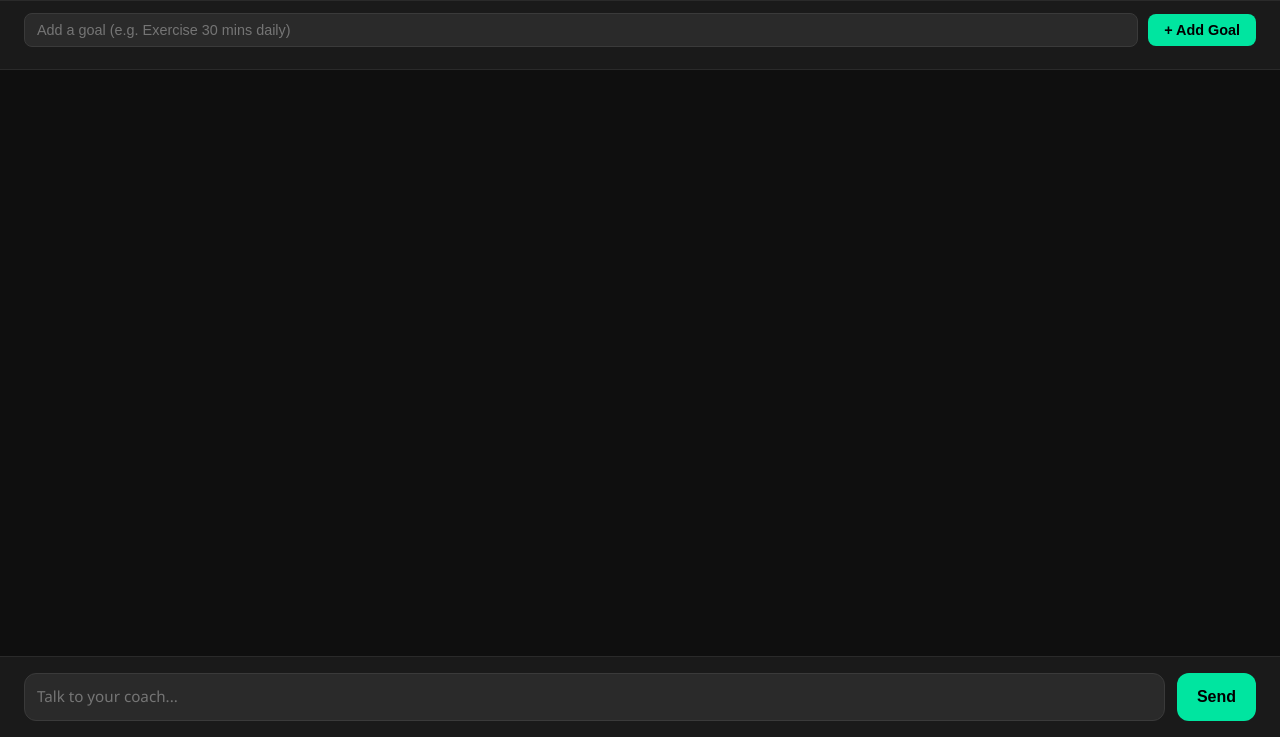
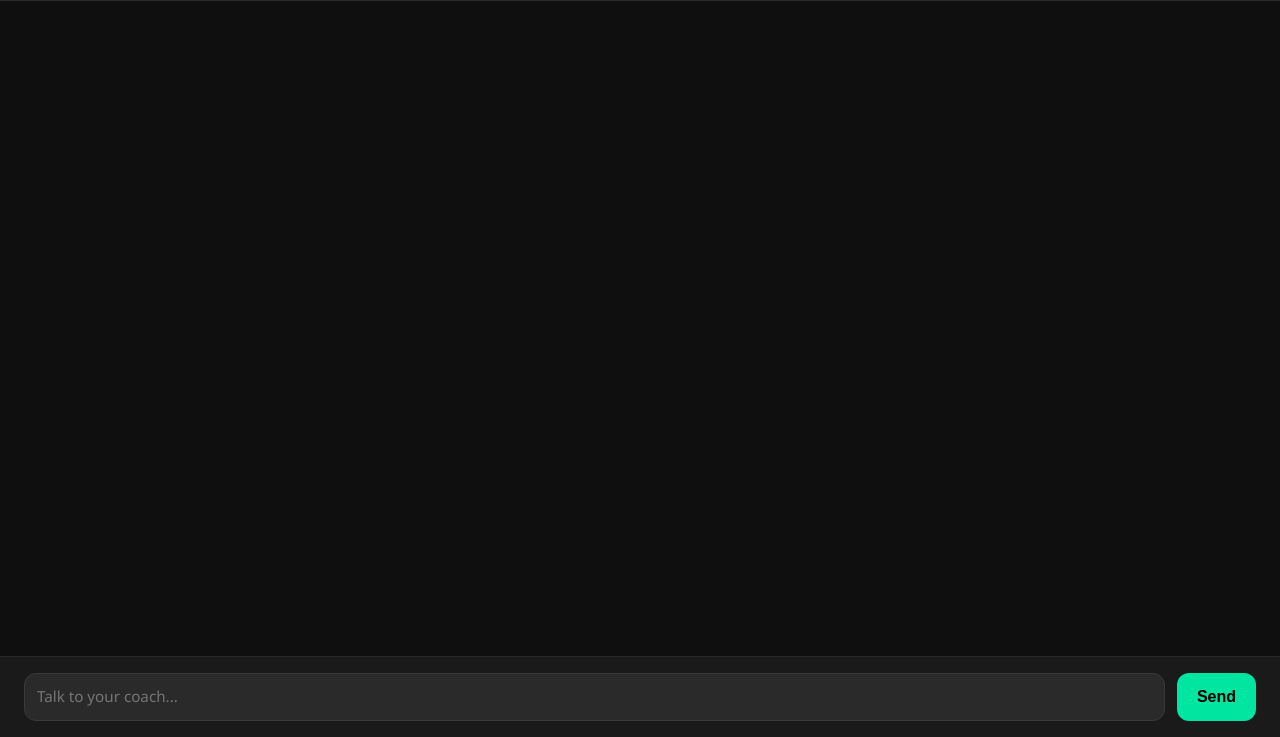
Before and after one commit to basmina/dit-coach, a website: page public/index.html in a window 1280 px wide. Shown: the part 63-800 px from the top of the page. Drawn offline with Linux system fonts and the light colour scheme; no server answers.

Commit message:
Update index.html

```diff
--- a/public/index.html
+++ b/public/index.html
@@ -39,12 +39,6 @@
     <a href="/auth/logout" style="color:#888;font-size:0.8rem;text-decoration:none;">Logout</a>
   </div>
 </header>
-
-<div id="goal-bar">
-  <input id="goal-input" type="text" placeholder="Add a goal (e.g. Exercise 30 mins daily)" />
-  <button onclick="addGoal()">+ Add Goal</button>
-  <div id="goals-display"></div>
-</div>
 
 <div id="chat"></div>
 
```
